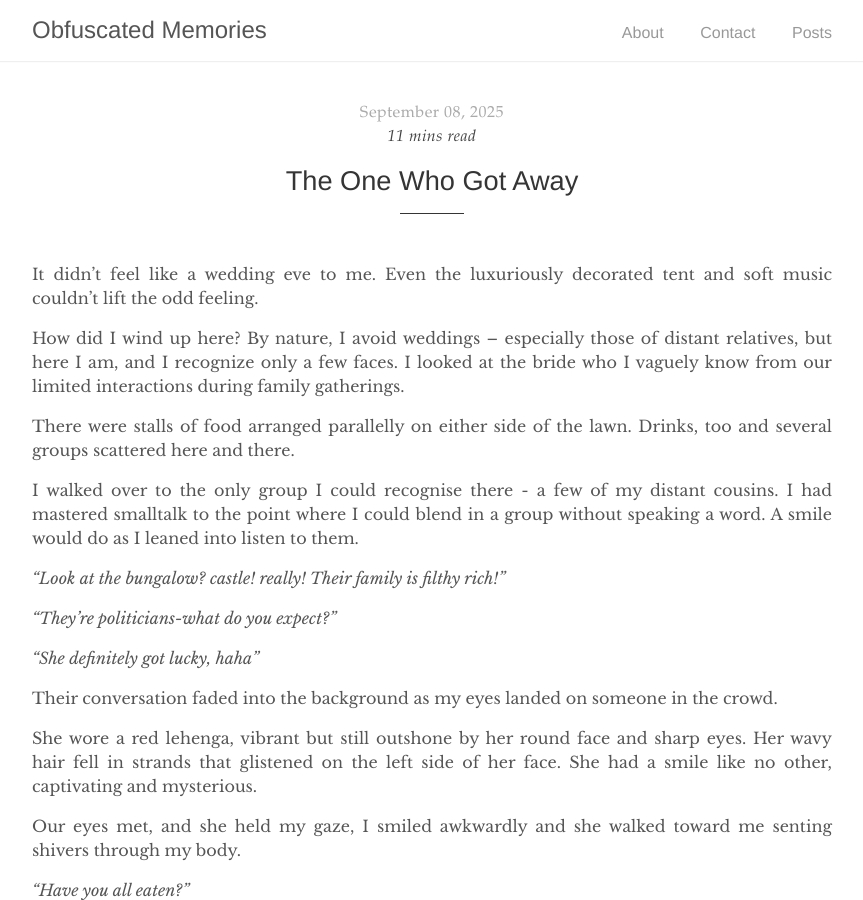
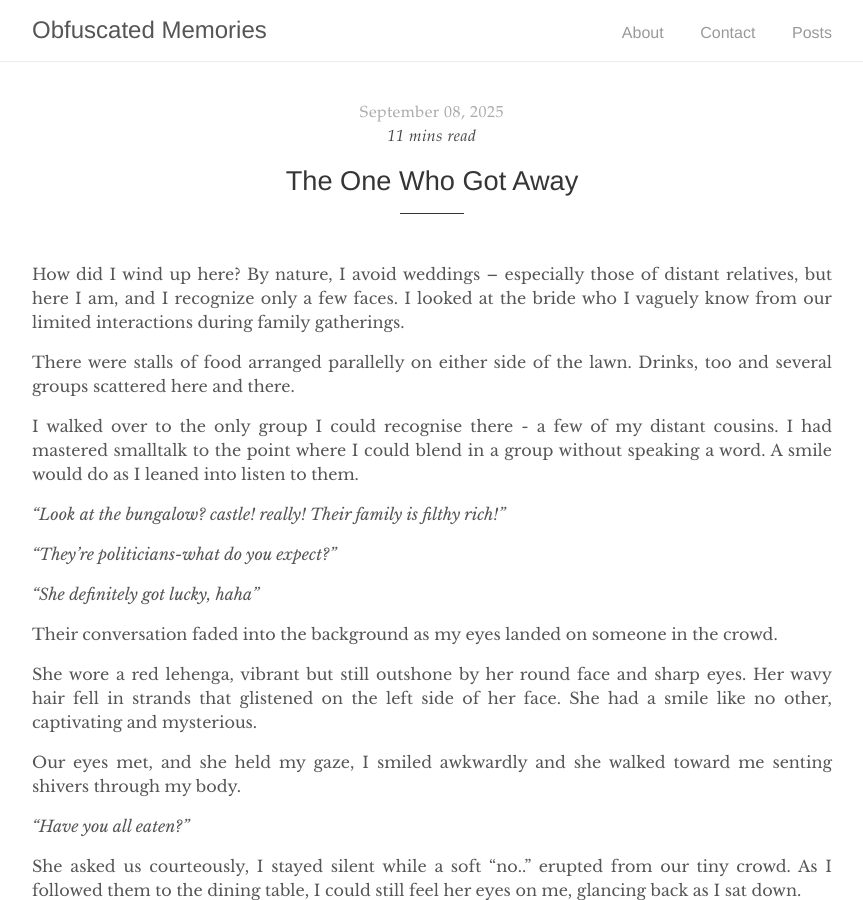
Before and after one commit to irshadshalu/irshadshalu.github.io, a Jekyll site: the page built from _posts/2025-09-08-the-one-who-got-away.md, in a window 1280 px wide and 900 px high. Shown: the whole window, without its empty margins (208-1071 px from the left). Built offline with Jekyll 4.4.1, drawn with Linux system fonts in a browser that asks for light colours; comment, search, counter and statistics services are not loaded.

Commit message:
Update 2025-09-08-the-one-who-got-away.md

```diff
--- a/_posts/2025-09-08-the-one-who-got-away.md
+++ b/_posts/2025-09-08-the-one-who-got-away.md
@@ -2,10 +2,8 @@
 layout: post
 title:  "The One Who Got Away"
 date:   2025-09-08 06:25:04 +0530
-categories: english story literature
+categories: english story literuxure
 ---
-
-It didn't feel like a wedding eve to me. Even the luxuriously decorated tent and soft music couldn’t lift the odd feeling.
 
 How did I wind up here? By nature, I avoid weddings -- especially those of distant relatives, but here I am, and I recognize only a few faces. I looked at the bride who I vaguely know from our limited interactions during family gatherings.
 
```
